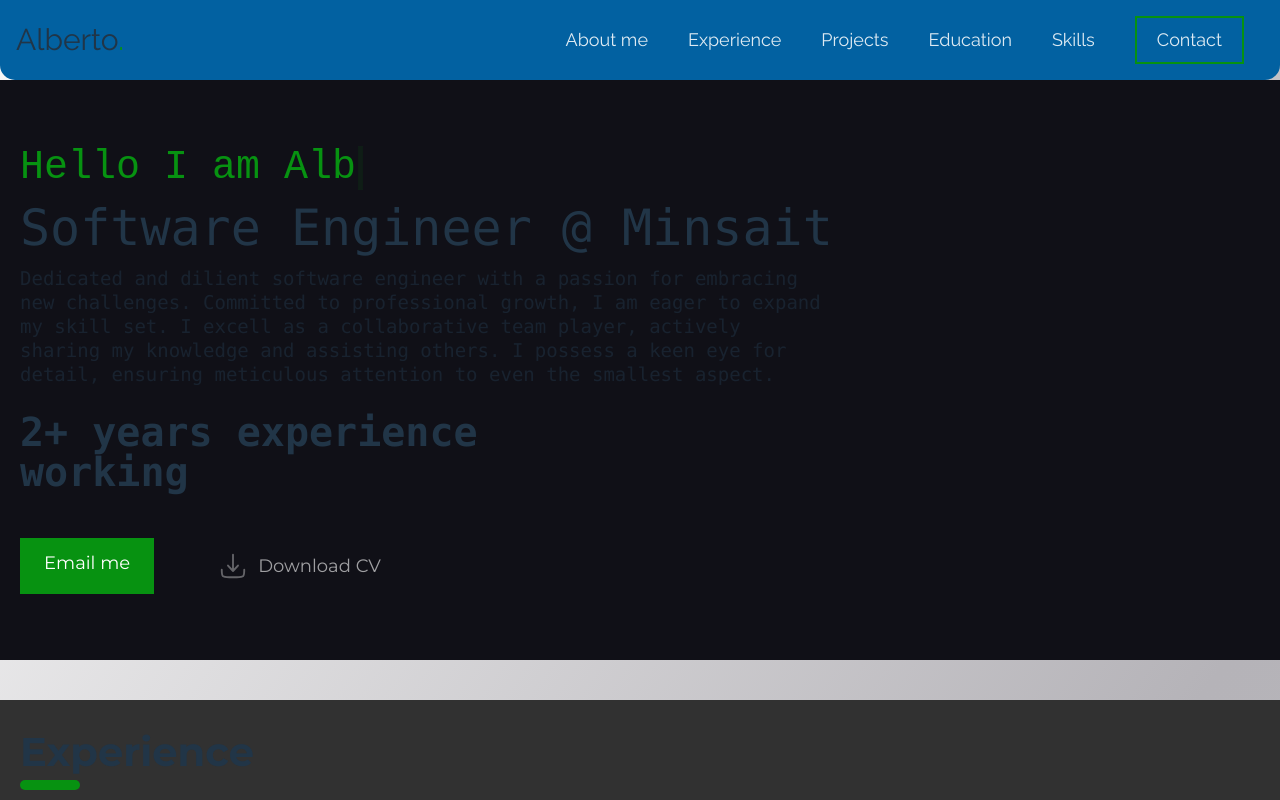
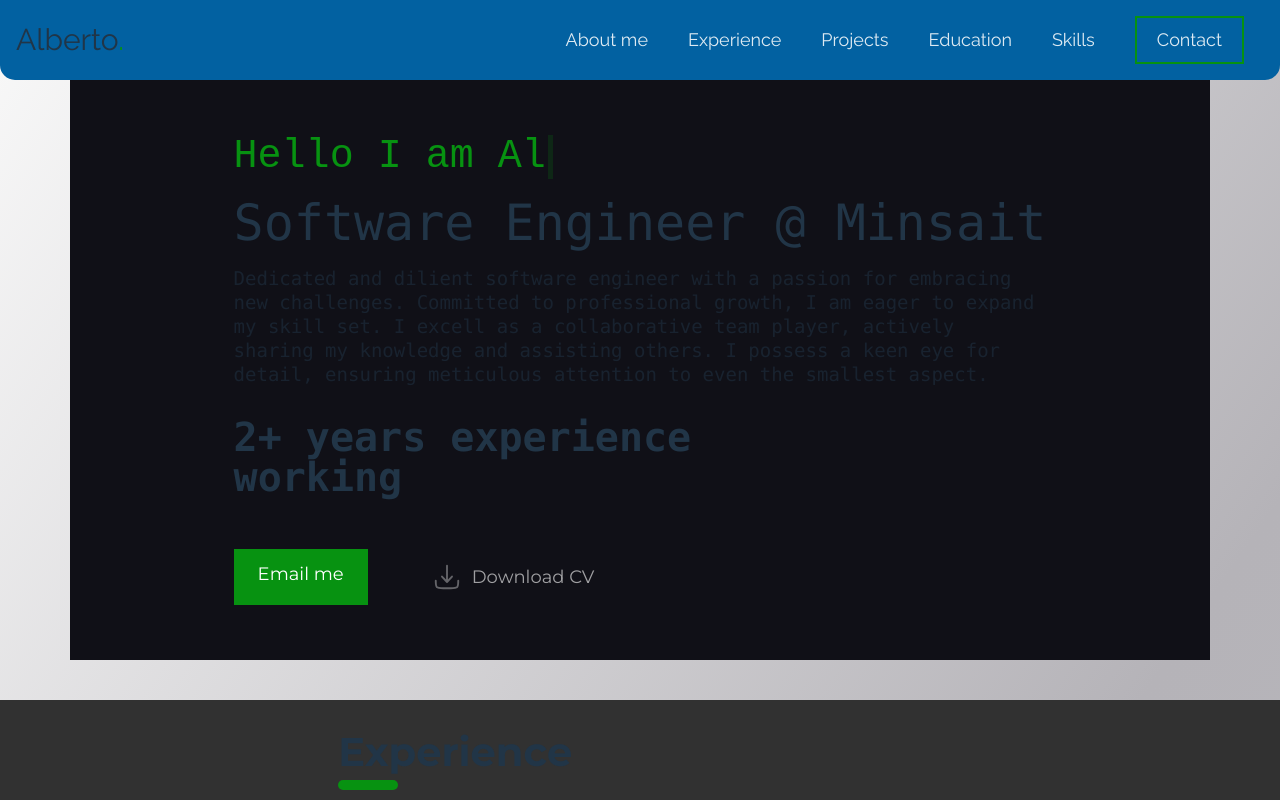
Before and after one commit to agarciadk/portfolio, a React (Vite) app: page / in a window 1280 px wide. Shown: the top 800 px of the page. Built offline with nearby package versions, Linux system fonts and the light colour scheme.

Commit message:
feat(Section): update style

```diff
--- a/src/components/Section/Section.css
+++ b/src/components/Section/Section.css
@@ -1,20 +1,17 @@
 section {
-  width: 100vw;
   display: grid;
-  padding: 0 1rem;
-  margin: 0 auto;
   place-self: center;
   grid-template-columns: 1fr;
+  gap: 16px;
 }
 section h2 {
   position: relative;
   text-align: left;
-  margin-bottom: 3rem;
   font-size: 2rem;
 }
 section h2::before {
   content: '';
-  position:absolute;
+  position: absolute;
   top: calc(2rem);
   left: 1.5rem;
   width: 3rem;
@@ -23,7 +20,10 @@ section h2::before {
   border-radius: 99px;
   background-color: var(--primary-green);
 }
-section .title {
-  grid-column: 1 / -1;
-  text-align: left;
+
+@media (min-witdh: 768px) {
+  section h2 {
+    font-size: 1.5rem;
+    margin-bottom: 1rem;
+  }
 }
--- a/src/components/Section/index.tsx
+++ b/src/components/Section/index.tsx
@@ -10,7 +10,7 @@ interface SectionProps {
 }
 export default function Section({ id, className, variant = 'primary', children }: SectionProps) {
   return (
-    <Element name={id}>
+    <Element name={id} id="scroll">
       <Background variant={variant}>
         <section className={className}>
           {children}
```
